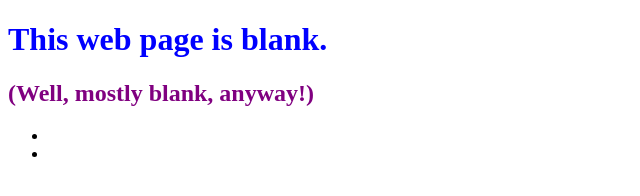
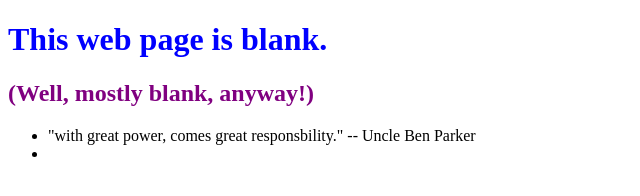
Before and after one commit to mrericfung/omain_openSAP_repo, a plain HTML site: page index.html in a window 1280 px wide. Shown: the whole page, without its empty margins (0-640 px from the left). Drawn offline with Linux system fonts and the light colour scheme.

Commit message:
Added  quite from Uncle Ben Parker

```diff
--- a/index.html
+++ b/index.html
@@ -8,7 +8,7 @@
 		<h1 style="color:blue">This web page is blank.</h1>
 		<h2 style="color:Purple">(Well, mostly blank, anyway!)</h2>
 		<ul>
-			<li></li>
+			<li>"with great power, comes great responsbility." -- Uncle Ben Parker</li>
 			<li></li>
 		</ul>
 	</body>
```
